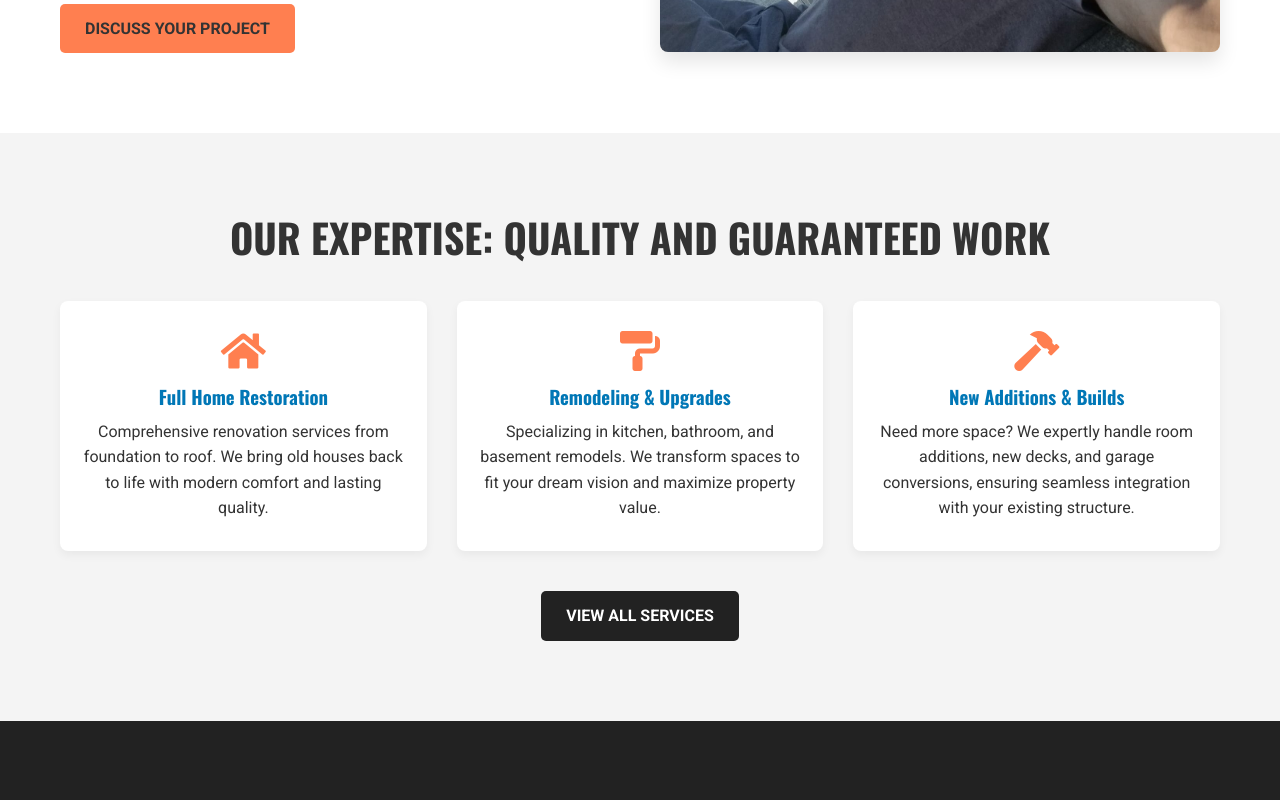
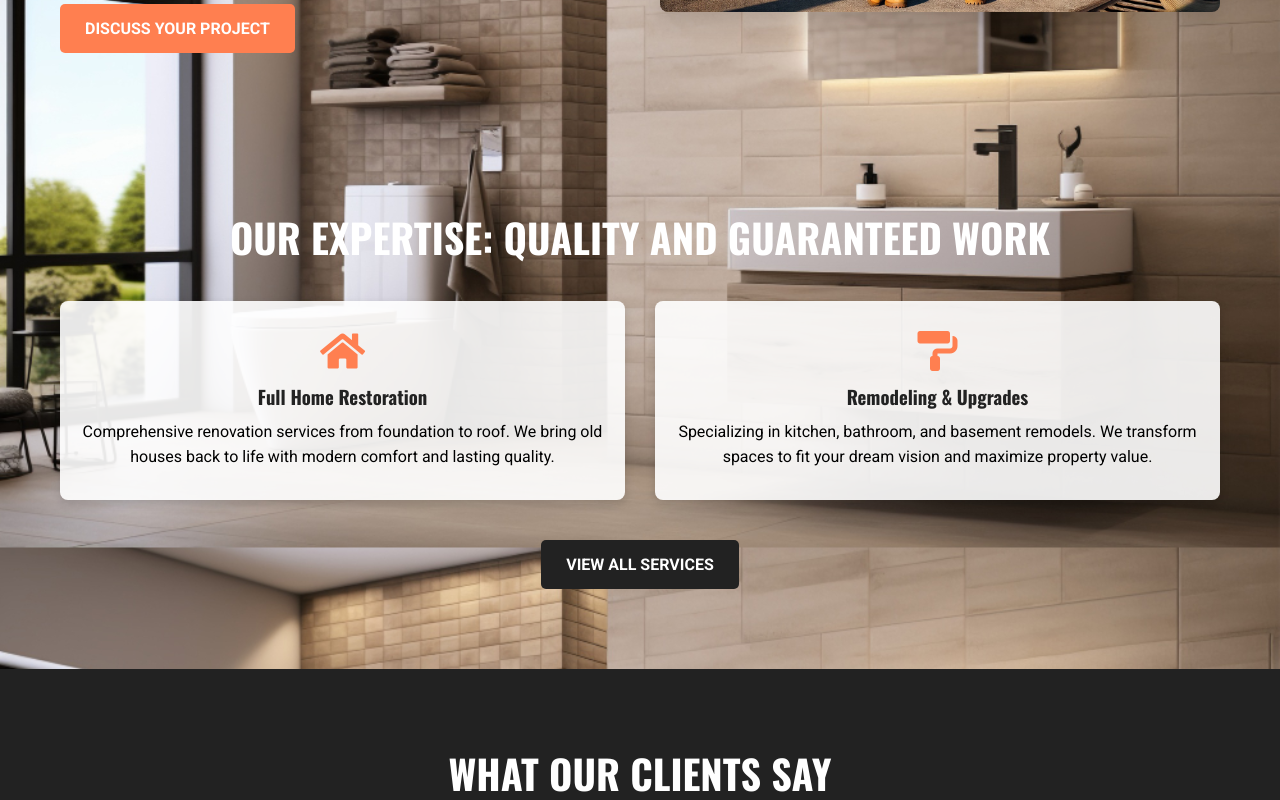
Before and after one commit to borisbokan/g4_construction_llc_wa, a plain HTML site: page index.html in a window 1280 px wide. Shown: the part 1160-1960 px from the top of the page. Drawn offline with nearby package versions, Linux system fonts and the light colour scheme.

Commit message:
Changed background and some text color to adapt new bcg image of bathroom. Changed image insteead Sasha photo I put Ai generated image with two gays , construct builders.

```diff
--- a/css/style.css
+++ b/css/style.css
@@ -31,10 +31,33 @@
 
 body {
   font-family: var(--font-body);
-  color: var(--color-text);
-  /* ОВО ЈЕ ГЛАВНА БОЈА ТЕКСТА */
+  color: var(--color-white);
   line-height: 1.6;
   background-color: var(--color-white);
+  /* Ова боја ће бити прекривена сликом */
+
+  /* НОВА ПОЗАДИНА ЗА ЦЕО САДРЖАЈ */
+  background: url('../img/bathroom_bg.jpg') no-repeat fixed center center/cover;
+  position: relative;
+}
+
+/* Додајемо прекривач и замућење на тело */
+body::before {
+  content: '';
+  position: fixed;
+  top: 0;
+  left: 0;
+  width: 100%;
+  height: 100%;
+  z-index: -2;
+
+  filter: blur(5px);
+  transform: scale(1.02);
+
+  /* КОРЕКЦИЈА: Појачавамо прозирност са 0.1 на 0.5 (полу-тамно) */
+  background-color: rgba(255, 127, 80, 0.5);
+  /* 50% наранџасте */
+  background-blend-mode: multiply;
 }
 
 h1,
@@ -42,13 +65,13 @@ h2,
 h3,
 h4 {
   font-family: var(--font-heading);
-  color: var(--color-dark);
+  color: var(--color-white);
   line-height: 1.2;
 }
 
 a {
   text-decoration: none;
-  color: var(--color-text);
+  color: var(--color-white);
   transition: color 0.3s;
 }
 
@@ -84,7 +107,8 @@ img {
   font-size: 2.5rem;
   margin-bottom: 40px;
   text-transform: uppercase;
-  color: var(--color-primary);
+  /* КОРЕКЦИЈА: Постављамо га на белу. Користићемо #F0F0F0 за 'загасито белу' */
+  color: #F0F0F0;
 }
 
 .subsection-title {
@@ -137,7 +161,7 @@ img {
 ---------------------------------------------------------------- */
 .main-header {
   background-color: var(--color-white);
-  box-shadow: 0 0 10px rgba(0, 0, 0, 0.1);
+  box-shadow: 0 2px 10px rgba(0, 0, 0, 0.15);
   position: sticky;
   top: 0;
   z-index: 1000;
@@ -174,11 +198,13 @@ img {
   text-transform: uppercase;
   padding: 5px 0;
   position: relative;
+  color: var(--color-dark);
 }
 
 .main-nav a:hover,
 .main-nav a.active {
   color: var(--color-primary);
+
 }
 
 .main-nav a.active::after {
@@ -264,7 +290,7 @@ img {
 
 .about-text h2 {
   text-align: left;
-  color: var(--color-dark);
+color: #F0F0F0;
 }
 
 .about-image img {
@@ -275,9 +301,24 @@ img {
   box-shadow: 0 10px 20px rgba(0, 0, 0, 0.1);
 }
 
+/* .services-preview {
+  background-color: var(--color-light);
+} */
+
+/* SERVICES PREVIEW STYLES */
 .services-preview {
-  background-color: var(--color-light);
+  /* Уклоњена је једноставна боја позадине */
+  position: relative;
+  /* Обавезно за позиционирање ::before */
+  overflow: hidden;
+  /* Да се замућење не прелије */
+  padding: 80px 0;
+  /* Враћен padding, ако је нестао */
+  z-index: 1;
+  /* Осигурава да садржај буде изнад позадине */
 }
+
+
 
 .service-grid {
   display: grid;
@@ -286,28 +327,38 @@ img {
   text-align: center;
 }
 
+
 .service-item {
   padding: 30px 20px;
-  background-color: var(--color-white);
+  /* Променимо да буде делимично прозирно и са белим текстом */
+  background-color: rgba(255, 255, 255, 0.9);
+  /* Скоро бела, да пропушта мало позадине */
   border-radius: 8px;
-  box-shadow: 0 4px 10px rgba(0, 0, 0, 0.05);
+  box-shadow: 0 4px 10px rgba(0, 0, 0, 0.15);
   transition: transform 0.3s;
 }
 
-.service-item:hover {
-  transform: translateY(-5px);
-  box-shadow: 0 8px 20px rgba(0, 0, 0, 0.1);
-}
-
+/* Такође, подеси боју за наслов и иконе да буду тамне, ради контраста */
 .service-item i {
   font-size: 2.5rem;
   color: var(--color-primary);
+  /* Наранџаста */
   margin-bottom: 15px;
 }
 
 .service-item h3 {
   margin-bottom: 10px;
-  color: var(--color-secondary);
+  color: var(--color-dark);
+  /* Тамна боја */
+}
+
+/* Можда ћеш морати да промениш и боју главног наслова секције */
+.services-preview .section-title {
+  color: var(--color-white);
+  /* Врати на тамну, ако је слика светлија */
+  position: relative;
+  /* Да буде изнад позадине */
+  z-index: 2;
 }
 
 .bg-dark-texture {
@@ -317,7 +368,7 @@ img {
 }
 
 .reviews-section .section-title {
-  color: var(--color-primary);
+  color: var(--color-white)
 }
 
 .review-grid {
@@ -362,7 +413,6 @@ img {
    5. SUBPAGE INTRO SECTION (Services, Gallery, Contact)
 ---------------------------------------------------------------- */
 .page-intro {
-  background-color: var(--color-light);
   padding: 80px 0;
   text-align: center;
   border-bottom: 5px solid var(--color-primary);
@@ -370,7 +420,7 @@ img {
 
 .page-intro .page-title {
   font-size: 3rem;
-  color: var(--color-dark);
+color: #F0F0F0;
   text-transform: uppercase;
 }
 
@@ -387,8 +437,11 @@ img {
   padding: 40px;
   border: 2px solid var(--color-primary);
   border-radius: 10px;
-  background-color: var(--color-light);
+  /* КОРИСТИМО ПОЛУ-ПРОЗИРНУ БЕЛУ ЗА ЧИТЉИВОСТ */
+  background-color: rgba(255, 255, 255, 0.75);
   box-shadow: 0 5px 15px rgba(0, 0, 0, 0.1);
+  position: relative;
+  z-index: 1;
 }
 
 .prep-box h2 {
@@ -554,6 +607,7 @@ img {
 
 .contact-info p {
   margin-bottom: 20px;
+  color: var(--color-white);
 }
 
 .info-item {
@@ -572,7 +626,7 @@ img {
 
 .info-item h4 {
   margin-bottom: 5px;
-  color: var(--color-dark);
+  color: var(--color-light);
 }
 
 .info-item a {
@@ -582,15 +636,23 @@ img {
 
 .contact-form-container {
   padding: 30px;
-  background-color: var(--color-light);
+  /* ПОЛУ-ПРОЗИРНА БЕЛА ЗА ЧИТЉИВОСТ */
+  background-color: rgba(255, 255, 255, 0.85);
   border-radius: 8px;
   box-shadow: 0 5px 15px rgba(0, 0, 0, 0.1);
+  position: relative;
+  z-index: 1;
 }
 
 .contact-form h3 {
   text-align: center;
   color: var(--color-primary);
-  margin-bottom: 30px;
+  /* color: var(--color-white); */
+    margin-bottom: 30px;
+}
+
+.contact-info h2{
+  color: var(--color-white);
 }
 
 .form-group {
@@ -601,6 +663,7 @@ img {
   display: block;
   font-weight: 700;
   margin-bottom: 5px;
+  color: var(--color-primary);
 }
 
 .form-group input,
@@ -611,6 +674,8 @@ img {
   border: 1px solid #ccc;
   border-radius: 4px;
   font-size: 1rem;
+  color: var(--color-dark);
+    background-color: var(--color-white);
 }
 
 .form-note {
@@ -837,4 +902,15 @@ img {
   }
 }
 
+    /* PHOTO GALLERY SECTION */
+    .gallery-section {
+      /* background-color: var(--color-light); <--- УКЛОНИ ОВО */
+      padding: 80px 0;
+      position: relative;
+      z-index: 1;
+    }
+
+
+
+
 /* Крај НОВИХ СТИЛОВА */
--- a/index.html
+++ b/index.html
@@ -60,7 +60,7 @@
         <a href="contact.html" class="btn btn-primary reveal"  style="margin-top: 3em">Discuss Your Project</a>
       </div>
       <div class="about-image reveal">
-        <img src="img/sasha_owner_placeholder.jpg" alt="Sasha, Owner of G4 Construction LLC">
+        <img src="img/bck_workers2.jpg" alt="Sasha, Owner of G4 Construction LLC">
       </div>
     </div>
   </section>
@@ -72,21 +72,16 @@
         <div class="service-item reveal">
           <i class="fas fa-home"></i>
           <h3>Full Home Restoration</h3>
-          <p>Comprehensive renovation services from foundation to roof. We bring old houses back to life with modern
+          <p style="color: black;">Comprehensive renovation services from foundation to roof. We bring old houses back to life with modern
             comfort and lasting quality.</p>
         </div>
         <div class="service-item reveal">
           <i class="fas fa-paint-roller"></i>
           <h3>Remodeling & Upgrades</h3>
-          <p>Specializing in kitchen, bathroom, and basement remodels. We transform spaces to fit your dream vision and
+          <p style="color: black;">Specializing in kitchen, bathroom, and basement remodels. We transform spaces to fit your dream vision and
             maximize property value.</p>
         </div>
-        <div class="service-item reveal">
-          <i class="fas fa-hammer"></i>
-          <h3>New Additions & Builds</h3>
-          <p>Need more space? We expertly handle room additions, new decks, and garage conversions, ensuring seamless
-            integration with your existing structure.</p>
-        </div>
+
       </div>
       <div class="text-center reveal" style="margin-top: 40px;">
         <a href="services.html" class="btn btn-secondary">View All Services</a>
```
Also changed, not shown: gallery.html (+1 -1 lines), services.html (+2 -2 lines), img/bathroom_bg.jpg (added), img/bck_workers1.jpg (added), img/bck_workers2.jpg (added).
